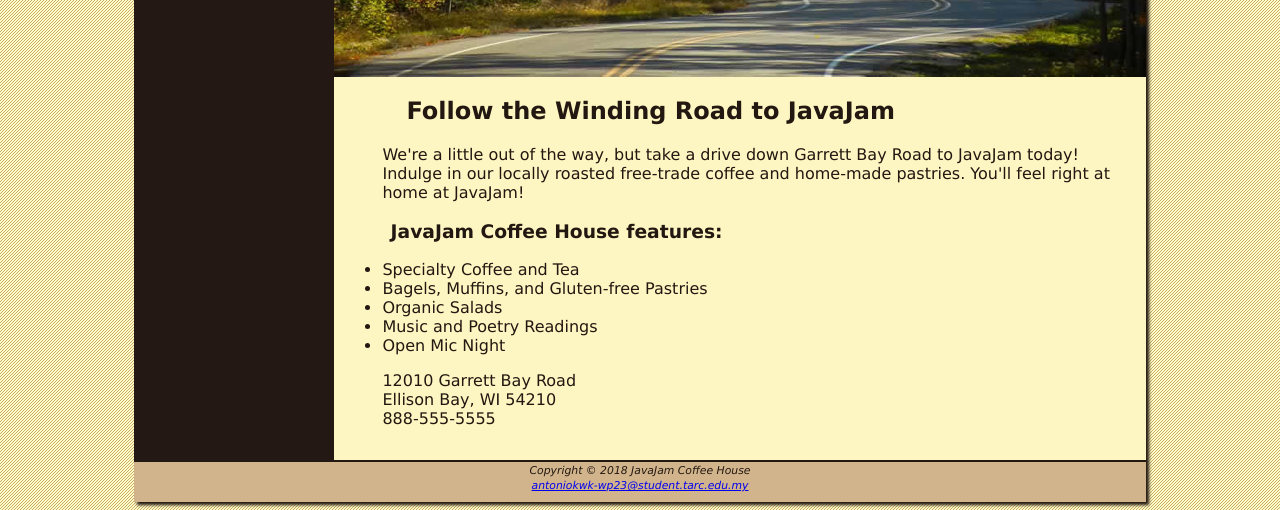
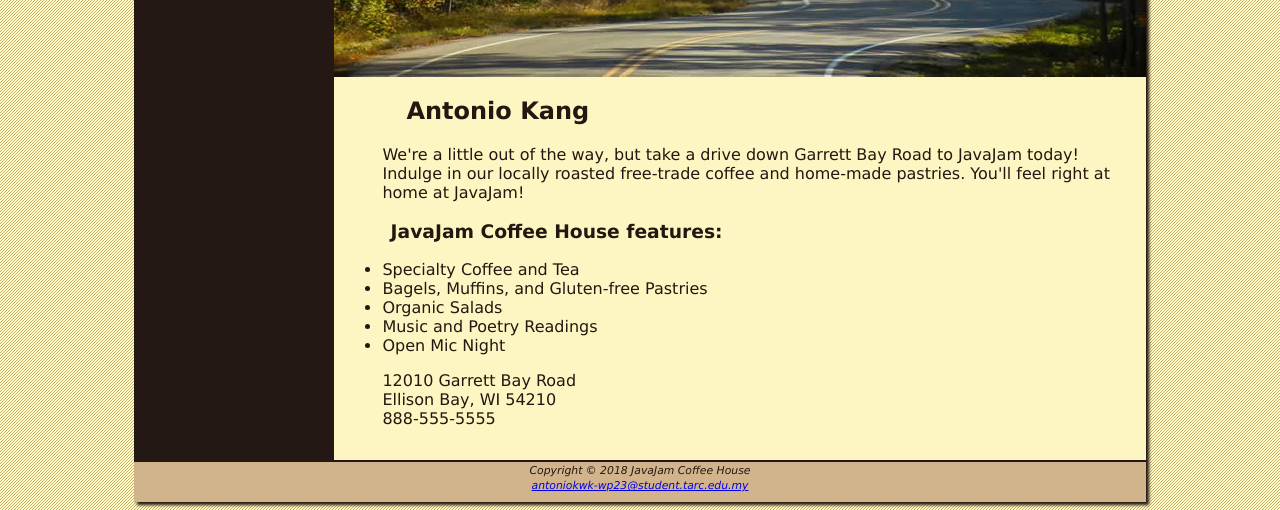
Before and after one commit to antonio4283/antonio4283.igthub.io, a plain HTML site: page index.html in a window 1280 px wide. Shown: the part 355-865 px from the top of the page. Drawn offline with Linux system fonts and the light colour scheme.

Commit message:
add my name

```diff
--- a/index.html
+++ b/index.html
@@ -25,7 +25,7 @@
         <div id="heroroad"></div>
         <!--img src="image/windingroad.jpg" alt="windin groad" width="300" height="333" align="right"-->
 
-        <h2>Follow the Winding Road to JavaJam</h2>
+        <h2>Antonio Kang</h2>
         <p>We're a little out of the way, but take a drive down Garrett Bay Road to JavaJam today! Indulge in our locally roasted free-trade coffee and home-made pastries. You'll feel right at home at JavaJam!</p>
         <h3>JavaJam Coffee House features:</h3>
         <ul>
```
